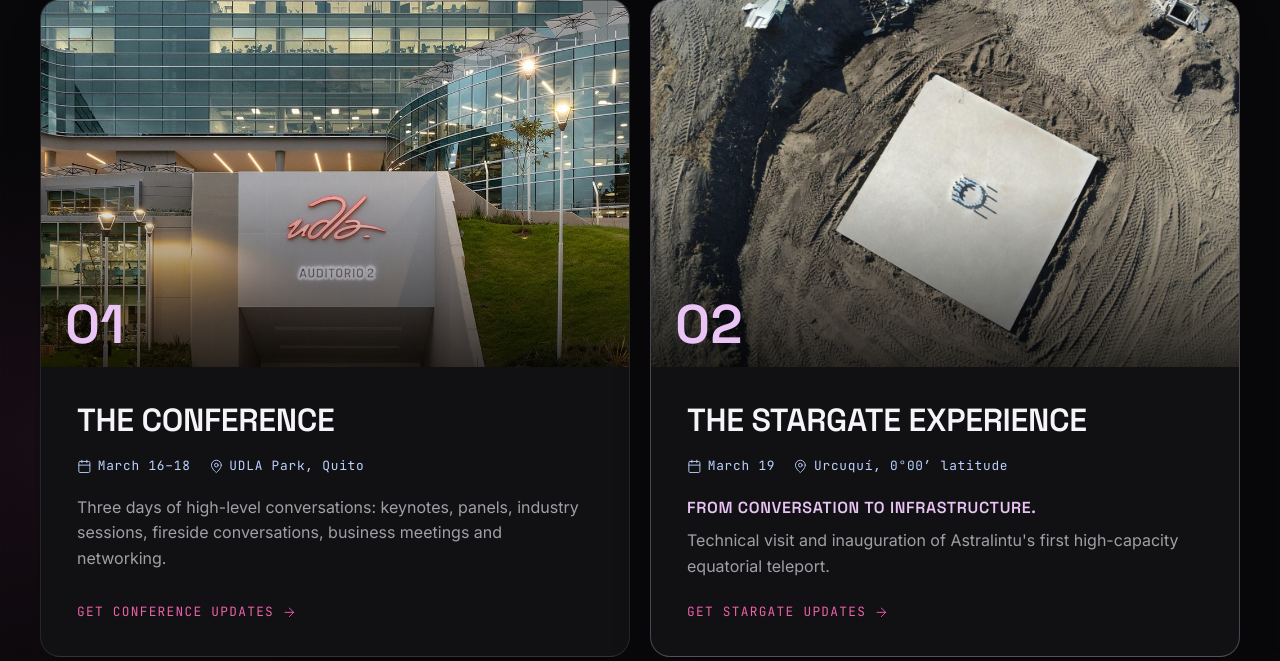
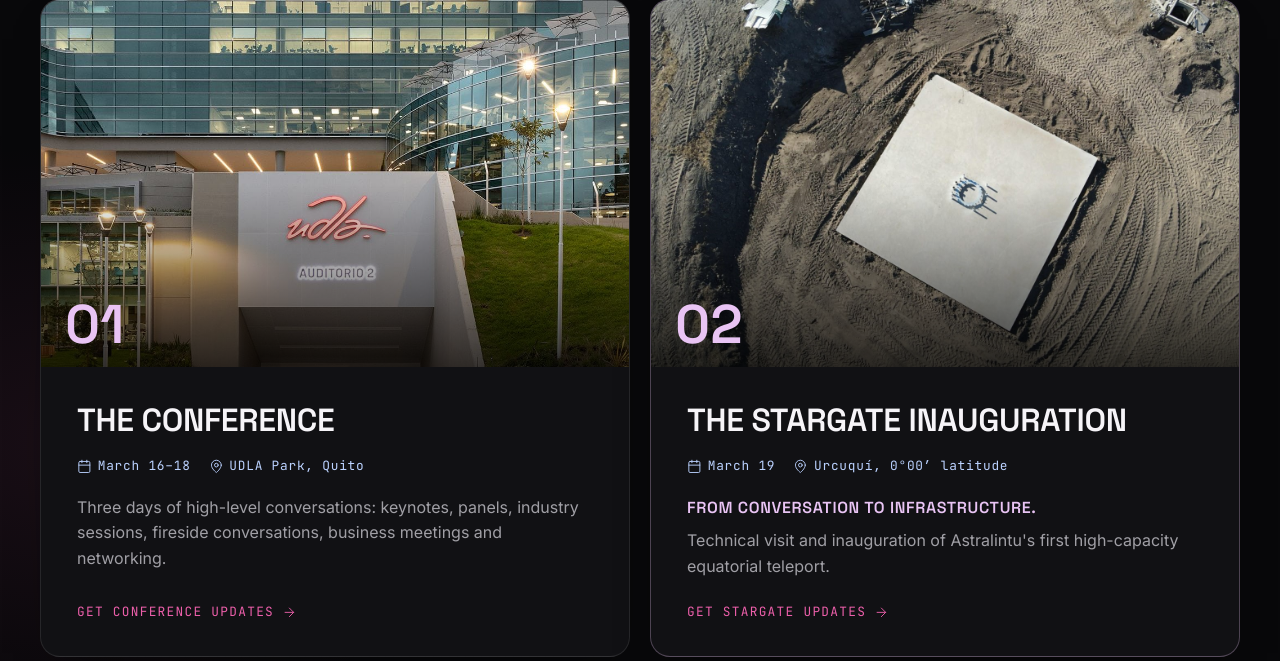
Before and after one commit to xzgdfzsgf/pageEquinox, a Laravel app: page / in a window 1280 px wide. Shown: the part 4132-4793 px from the top of the page. Run offline with Laravel 12, Linux system fonts and the light colour scheme; style sheets or scripts are compiled from the project's sources.

Commit message:
Rename "The Stargate Experience" to "The Stargate Inauguration"
Updated the Experience card heading, the map legend, the map's
accessibility description, and the two doc references.

Co-Authored-By: Claude Sonnet 5 <noreply@anthropic.com>

```diff
--- a/resources/views/landing.blade.php
+++ b/resources/views/landing.blade.php
@@ -347,7 +347,7 @@
                         <span class="exp__num">02</span>
                     </div>
                     <div class="exp__body">
-                        <h3>The Stargate Experience</h3>
+                        <h3>The Stargate Inauguration</h3>
                         <p class="exp__meta"><span><x-icon name="calendar" /> March 19</span> <span><x-icon name="pin" /> Urcuquí, 0°00′ latitude</span></p>
                         <p class="exp__kicker">From conversation to infrastructure.</p>
                         <p>
@@ -639,7 +639,7 @@
         <p class="map-swipe" aria-hidden="true">← Swipe to see the Galápagos Islands</p>
         <ul class="map-legend">
             <li><span class="map-legend__dot map-legend__dot--conference"></span><span><strong>The Conference</strong> UDLA Park, Quito · March 16–18</span></li>
-            <li><span class="map-legend__dot map-legend__dot--stargate"></span><span><strong>The Stargate Experience</strong> Urcuquí, ≈ 75 km north-east of Quito · March 19</span></li>
+            <li><span class="map-legend__dot map-legend__dot--stargate"></span><span><strong>The Stargate Inauguration</strong> Urcuquí, ≈ 75 km north-east of Quito · March 19</span></li>
             <li><span class="map-legend__line"></span><span><strong>0° latitude</strong> The equator crosses Ecuador just north of Quito</span></li>
         </ul>
     </div>
--- a/resources/views/partials/ecuador-map.blade.php
+++ b/resources/views/partials/ecuador-map.blade.php
@@ -2,7 +2,7 @@
      Every color comes from the active style's tokens (see .modal--map in depth.css). --}}
 <svg class="map" viewBox="0 0 1000 640" role="img" aria-labelledby="map-title map-desc">
     <title id="map-title">Map of Ecuador with the EQUINOX venues</title>
-    <desc id="map-desc">The Conference takes place at UDLA Park in Quito, just south of the equator. The Stargate Experience is in Urcuquí, about 75 km north-east of Quito. The equator line crosses the country just north of Quito and also crosses the Galápagos Islands.</desc>
+    <desc id="map-desc">The Conference takes place at UDLA Park in Quito, just south of the equator. The Stargate Inauguration is in Urcuquí, about 75 km north-east of Quito. The equator line crosses the country just north of Quito and also crosses the Galápagos Islands.</desc>
     <defs>
         <linearGradient id="map-land" x1="0" y1="0" x2="1" y2="1">
             <stop offset="0" style="stop-color: var(--map-land-0)"/>
```
Also changed, not shown: docs/prompts-imagenes-ia.md (+1 -1 lines), README.md.
